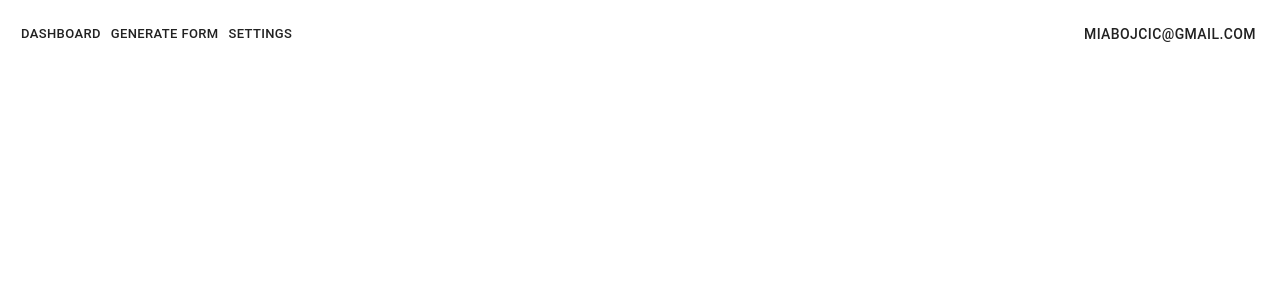
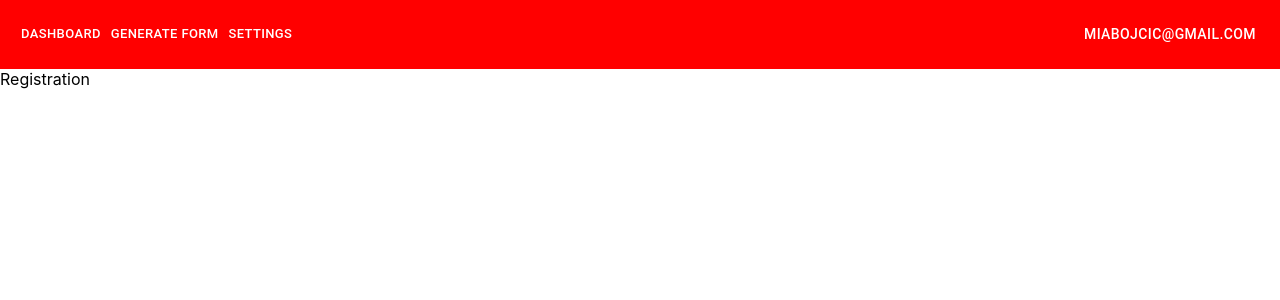
Before and after one commit to miabojcic/tax-form-generator-react, a React (Create React App) app: page /register in a window 1280 px wide. Shown: the top 300 px of the page. Built offline with nearby package versions, Linux system fonts and the light colour scheme.

Commit message:
App Skeleton

```diff
--- a/package.json
+++ b/package.json
@@ -9,8 +9,10 @@
     "@types/node": "12.0.2",
     "@types/react": "16.8.18",
     "@types/react-dom": "16.8.4",
+    "@types/react-router-dom": "^4.3.3",
     "react": "^16.8.6",
     "react-dom": "^16.8.6",
+    "react-router-dom": "^5.0.0",
     "react-scripts": "3.0.1",
     "typescript": "3.4.5"
   },
--- a/src/App.tsx
+++ b/src/App.tsx
@@ -1,11 +1,27 @@
 import React from 'react';
 import './App.css';
 import { Header } from './header/header';
+import { BrowserRouter as Router, Route } from 'react-router-dom';
+import { Dashboard } from './dashboard/dashboard';
+import { Settings } from './settings/settings';
+import { GenerateForm } from './generate-form/generate-form';
+import { Login } from './login/login';
+import { Registration } from './account/registration';
+
+
 
 const App: React.FC = () => {
   return (
     <div className="App">
       <Header />
+      <Router>
+          <Route path="/" exact component={Dashboard} />
+          <Route path="/dashboard" exact component={Dashboard} />
+          <Route path="/settings" exact component={Settings} />
+          <Route path="/generate-form" exact component={GenerateForm} />
+          <Route path="/login" exact component={Login} />
+          <Route path="/register" exact component={Registration} />
+      </Router>
     </div>
   );
 }
--- /dev/null
+++ b/src/account/registration.tsx
@@ -0,0 +1,7 @@
+import React from 'react';
+
+export const Registration: React.FC = () => {
+    return(
+        <div>Registration</div>
+    );
+}
--- /dev/null
+++ b/src/dashboard/dashboard.tsx
@@ -0,0 +1,7 @@
+import React from 'react';
+
+export const Dashboard: React.FC = () => {
+    return(
+        <div>Dashboard</div>
+    );
+}
--- /dev/null
+++ b/src/generate-form/generate-form.tsx
@@ -0,0 +1,7 @@
+import React from 'react';
+
+export const GenerateForm: React.FC = () => {
+    return(
+        <div>Generate Form</div>
+    );
+}
--- a/src/header/header.tsx
+++ b/src/header/header.tsx
@@ -7,11 +7,15 @@ import { makeStyles } from '@material-ui/styles';
 export const Header: React.FC = () => {
     const useStyles = makeStyles({
         header: {
-            margin: '1rem',
+            padding: '1rem',
             display: 'flex',
+            backgroundColor: 'red',
         },
         spacer: {
             flexGrow: 1,
+        },
+        btn: {
+          color: 'white',
         },
     });
     const classes=useStyles();
@@ -26,21 +30,22 @@ export const Header: React.FC = () => {
     }
     return (
         <div className={classes.header}>
-            <Button size="small">
+            <Button size="small" className={classes.btn} href='dashboard'>
                 Dashboard
             </Button>
-            <Button size="small">
+            <Button size="small" className={classes.btn} href='generate-form'>
             Generate Form
             </Button>
-            <Button size="small">
+            <Button size="small" className={classes.btn} href='settings'>
                 Settings
             </Button>
             <div className={classes.spacer}></div>
             <div>
                 <Button
-                    aria-owns={anchorEl ? 'simple-menu' : undefined}
+                    aria-owns={anchorEl ? 'simple-menu' : undefined }
                     aria-haspopup="true"
                     onClick={handleClick}
+                    className={classes.btn}
                 >
                     miabojcic@gmail.com
                 </Button>
--- /dev/null
+++ b/src/login/login.tsx
@@ -0,0 +1,7 @@
+import React from 'react';
+
+export const Login: React.FC = () => {
+    return(
+        <div>Login</div>
+    );
+}
--- /dev/null
+++ b/src/settings/settings.tsx
@@ -0,0 +1,7 @@
+import React from 'react';
+
+export const Settings: React.FC = () => {
+    return(
+        <div>Settings</div>
+    );
+}
```
Also changed, not shown: 1 other file (tests, documents, lock files or other folders).
